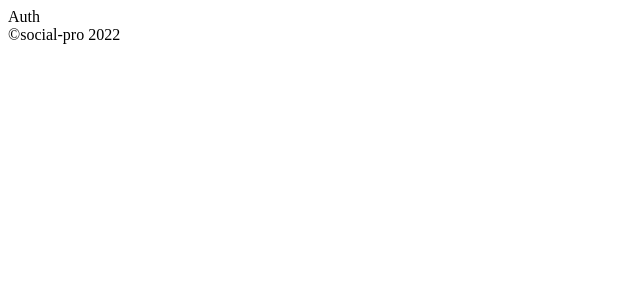
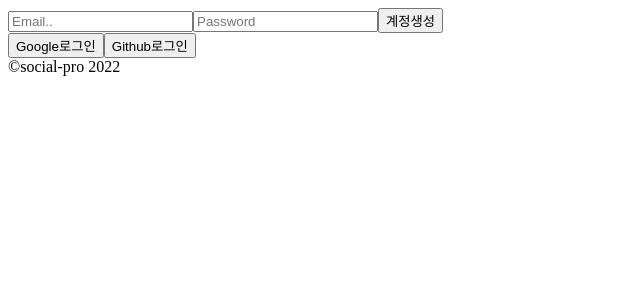
Before and after one commit to trr456-hub/social-pro, a React (Create React App) app: page /#/ in a window 1280 px wide. Shown: the top 300 px of the page, without its empty margins (0-640 px from the left). Built offline with nearby package versions, Linux system fonts and the light colour scheme; no server answers.

Commit message:
firebase 유저 email,pwd등록 구현

```diff
--- a/src/components/Router.js
+++ b/src/components/Router.js
@@ -8,7 +8,7 @@
     <Router>
       <Switch>
         {isLoggedIn ? (
-          // Fragment <>부모요소 없이 렌더 하고싶을때</>
+          // Fragment <>부모요소 없이 render 하고싶을때</>
           <>
             <Route exact path="/">
               <Home />
--- a/src/routes/Auth.js
+++ b/src/routes/Auth.js
@@ -1,4 +1,66 @@
-import React from "react";
-
-const Auth = () => <span>Auth</span>;
+import React, { useState } from "react";
+import { authService } from "../fbase";
+// persistence : 사용자를 어떻게 기억할것인지 선택할수있게 하는 firebase함수
+const Auth = () => {
+  const [email, setEmail] = useState("");
+  const [password, setPassword] = useState("");
+  const [newAccount, setNewAccount] = useState(true);
+  const onChange = (e) => {
+    const {
+      target: { name, value }, // target 안에 name, value값을 넣어줌
+    } = e;
+    if (name === "email") {
+      setEmail(value);
+    } else if (name === "password") {
+      setPassword(value);
+    }
+    //console.log(value);
+  };
+  const onSubmit = async (e) => {
+    e.preventDefault();
+    try {
+      let data;
+      if (newAccount) {
+        //계정생성
+        data = await authService.createUserWithEmailAndPassword(
+          email,
+          password
+        );
+      } else {
+        //로그인
+        data = await authService.signInWithEmailAndPassword(email, password);
+      }
+      console.log(data);
+    } catch (error) {
+      console.log(error);
+    }
+  };
+  return (
+    <div>
+      <form onSubmit={onSubmit}>
+        <input
+          name="email"
+          type="email"
+          placeholder="Email.."
+          required
+          value={email}
+          onChange={onChange}
+        />
+        <input
+          name="password"
+          type="password"
+          placeholder="Password"
+          required
+          value={password}
+          onChange={onChange}
+        />
+        <input type="submit" value={newAccount ? "계정생성" : "로그인"} />
+      </form>
+      <div>
+        <button>Google로그인</button>
+        <button>Github로그인</button>
+      </div>
+    </div>
+  );
+};
 export default Auth;
```
